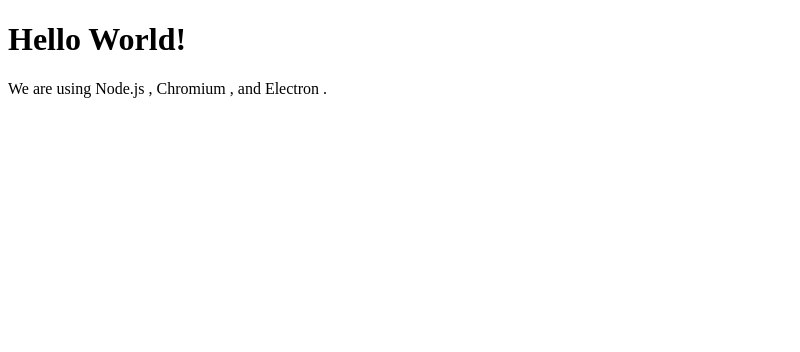
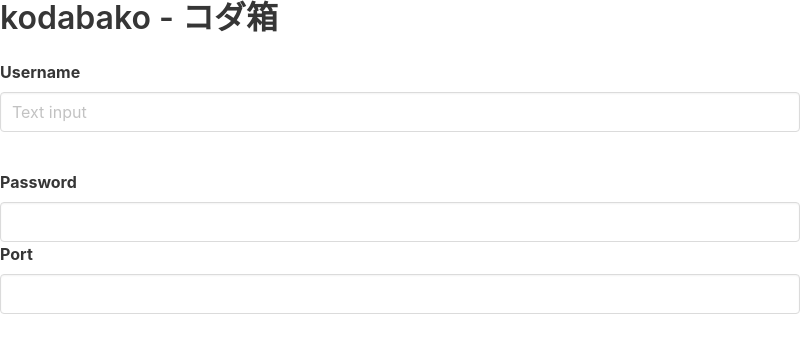
Before and after one commit to mhemeryck/kodabako, an Electron app: page index.html in a window 800 px wide. Drawn offline with nearby package versions, Linux system fonts and the light colour scheme.

Commit message:
Bulma stuff

```diff
--- a/index.html
+++ b/index.html
@@ -2,6 +2,11 @@
 <html>
   <head>
     <meta charset="UTF-8" />
+    <meta name="viewport" content="width=device-width, initial-scale=1" />
+    <link
+      rel="stylesheet"
+      href="https://cdn.jsdelivr.net/npm/bulma@0.9.3/css/bulma.min.css"
+    />
     <!-- https://developer.mozilla.org/en-US/docs/Web/HTTP/CSP -->
     <meta
       http-equiv="Content-Security-Policy"
@@ -11,12 +16,28 @@
       http-equiv="X-Content-Security-Policy"
       content="default-src 'self'; script-src 'self'"
     />
-    <title>Hello World!</title>
+    <title>kodabako - コダ箱</title>
   </head>
   <body>
-    <h1>Hello World!</h1>
-    We are using Node.js <span id="node-version"></span>, Chromium
-    <span id="chrome-version"></span>, and Electron
-    <span id="electron-version"></span>.
+    <h1 class="title">kodabako - コダ箱</h1>
+    <form id="connection-details">
+      <div class="field">
+        <label class="label">Username</label>
+        <div class="control">
+          <input class="input" type="text" placeholder="Text input" />
+          <span class="icon is-small is-left">
+            <i class="fas fa-user"></i>
+          </span>
+        </div>
+      </div>
+      <div class="field">
+        <label class="label">Password</label>
+        <div class="control"><input class="input" /><input</div>
+      </div>
+      <div class="field">
+        <label class="label">Port</label>
+        <div class="control"><input class="input" /><input</div>
+      </div>
+    </form>
   </body>
 </html>
--- a/main.js
+++ b/main.js
@@ -11,8 +11,6 @@
   });
 
   win.loadFile("index.html");
-
-  win.webContents.openDevTools();
 };
 
 app.whenReady().then(() => {
```
